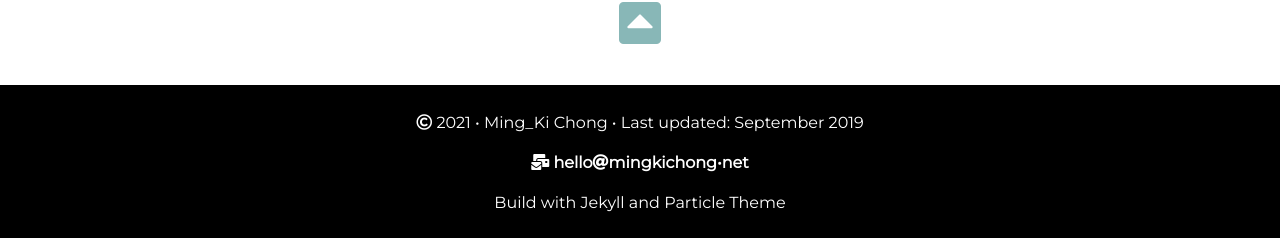
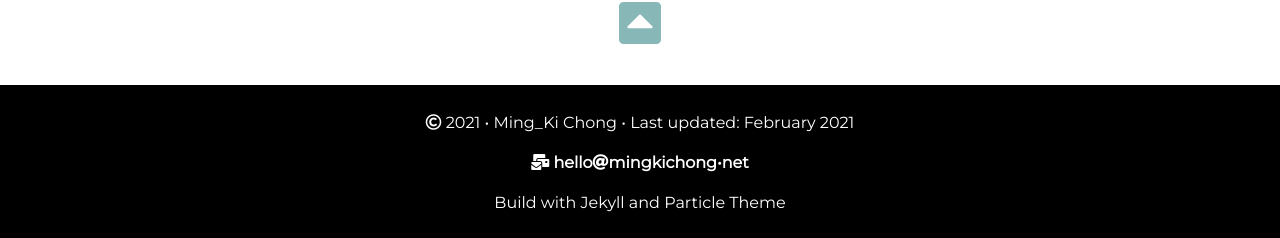
Before and after one commit to mingkichong/mingkichong.github.io, a Jekyll site: the page built from index.html, in a window 1280 px wide and 900 px high, scrolled down 10375 px. Shown: the part 659-897 px from the top of the window. Built offline with Jekyll 4.4.1, drawn with Linux system fonts in a browser that asks for light colours.

Commit message:
change last updated

```diff
--- a/_includes/footer.html
+++ b/_includes/footer.html
@@ -4,7 +4,7 @@
   </span>
 <!-- </div> -->
 <footer class="footer">
-  <p><i class="far fa-copyright"></i> {{ site.time | date: '%Y' }} &bull; {{site.username}} &bull; Last updated: September 2019</p>
+  <p><i class="far fa-copyright"></i> {{ site.time | date: '%Y' }} &bull; {{site.username}} &bull; Last updated: February 2021</p>
   {% if site.email_address %}
   <p><i class="fas fa-mail-bulk"></i> {{ site.email_address }}</p>
   {% endif %}
```
